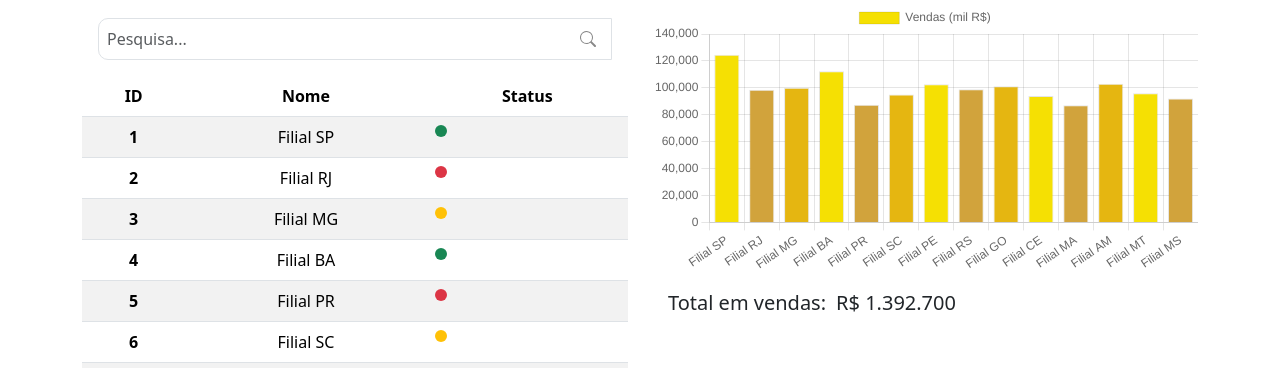
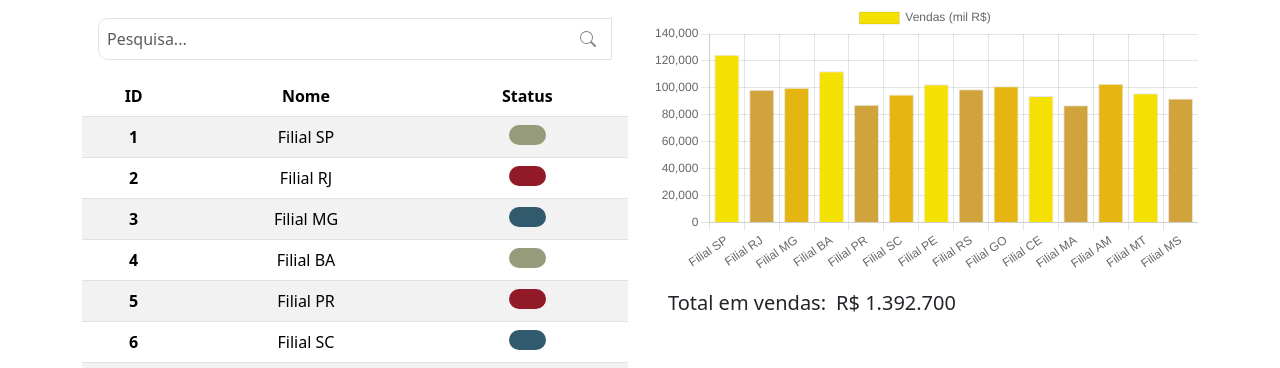
Before and after one commit to PedroHmelosilva/tabela_responsiva, a plain HTML site: page index.html in a window 1280 px wide. Shown: the part 169-537 px from the top of the page. Drawn offline with nearby package versions, Linux system fonts and the light colour scheme; a web font is replaced by a local one.

Commit message:
Arrumando status
Colocando cores indicativas relacionada a meta

```diff
--- a/script.js
+++ b/script.js
@@ -31,9 +31,9 @@ function renderizarTabela(dados) {
         // Função que muda a cor do status de acordo com o sua meta
         function corStatus(status) {
             status = status.toLowerCase();
-            if (status.includes('acima da meta')) return '#198754';
-            if (status.includes('na meta')) return '#ffc107';
-            if (status.includes('abaixo da meta')) return '#dc3545';
+            if (status.includes('acima da meta')) return '#959b7b';
+            if (status.includes('na meta')) return '#325a6d';
+            if (status.includes('abaixo da meta')) return '#921a28';
             return '#6c757d';
         }
 
@@ -41,8 +41,11 @@ function renderizarTabela(dados) {
           <th scope="row">${filial.id}</th>
           <td>${filial.nome}</td>
           <td>
-            <div style="display: flex; align-items: center; gap: 0.5em;">
-              <div style="width: 12px; height: 12px; border-radius: 10px; background-color: ${corStatus(filial.status)};"></div>
+            <div class="status-cell">
+              <div
+                class="status-circle"
+                style="background-color: ${corStatus(filial.status)};"
+              ></div>
             </div>
           </td>
         `;
@@ -126,7 +129,7 @@ function atualizarBarraProgresso(dados) {
     const pctNaMeta = Math.round((naMeta / total) * 100);
     const pctAbaixo = Math.round((abaixo / total) * 100);
 
-    // Coloca os percentuais paar atualizar o tamanho da barra
+    // Coloca os percentuais para atualizar o tamanho da barra
     document.getElementById('acimaMeta').style.width = `${pctAcima}%`;
     document.getElementById('naMeta').style.width = `${pctNaMeta}%`;
     document.getElementById('abaixoMeta').style.width = `${pctAbaixo}%`;
--- a/style.css
+++ b/style.css
@@ -172,13 +172,9 @@ h5#totalVendas{
     width: 100%;
 }
 
-/*Progress bar item por intem*/
+/*Progress bar item por item*/
 .progress-bar:nth-of-type(1){
     background-color: #959b7b;
-}
-
-.progress-bar:nth-of-type(1):hover{
-
 }
 
 .progress-bar:nth-of-type(2){
@@ -188,6 +184,20 @@ h5#totalVendas{
 .progress-bar:nth-of-type(3){
     background-color: #921a28;
 }
+
+.status-cell {
+    display: flex;
+    align-items: center;
+    justify-content: center;
+    gap: 0.5em;
+}
+
+.status-circle {
+    width: 20%;
+    height: 20px;
+    border-radius: 10px;
+}
+
 
 /*****************/
 
```
